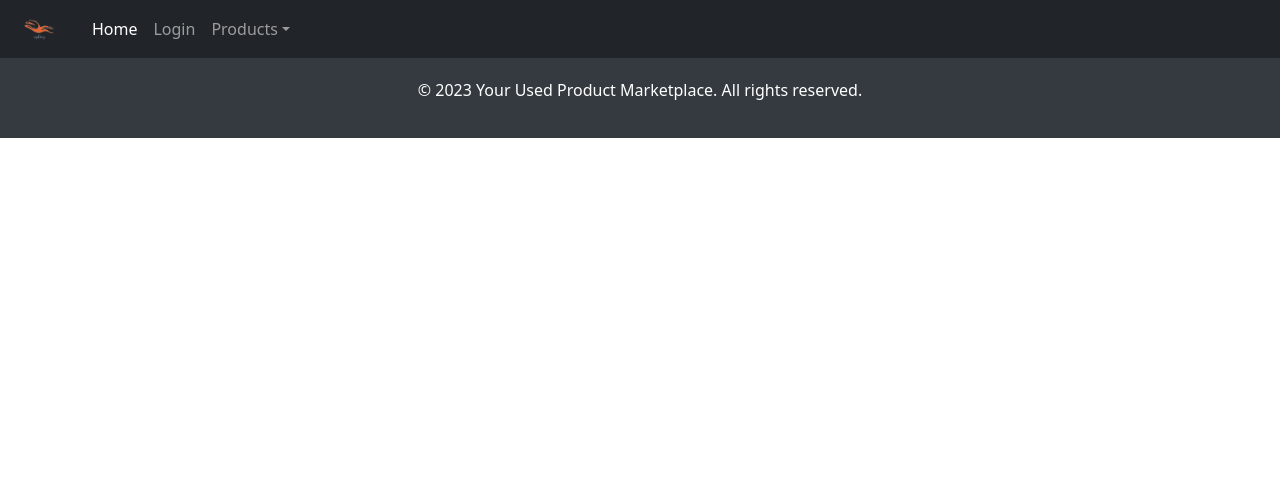
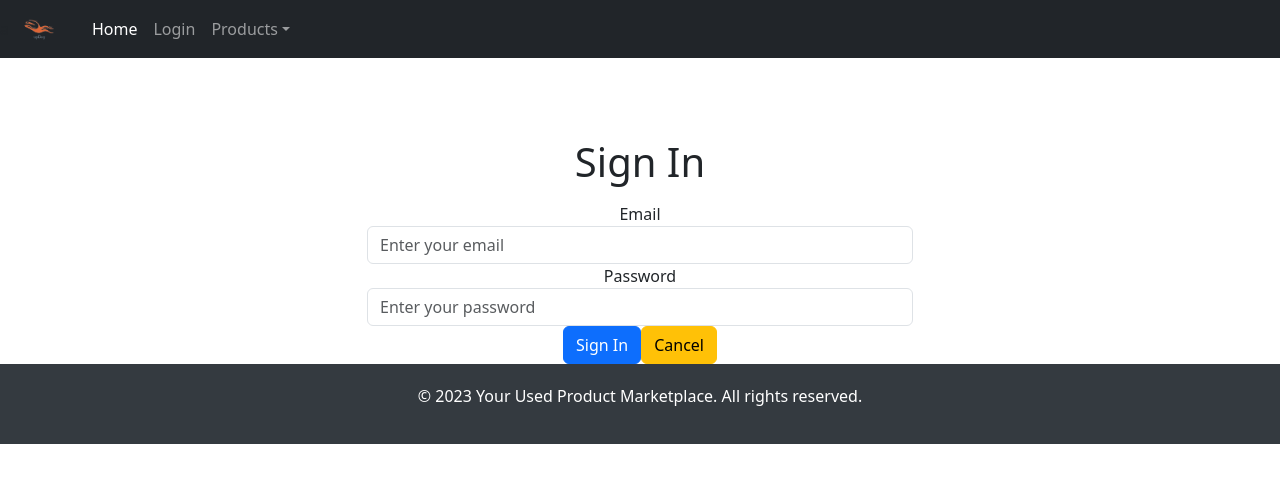
Before and after one commit to artem-kamov/comp229-group-project-frontend, a React (Create React App) app: page /Signin in a window 1280 px wide. Shown: the top 482 px of the page. Built offline with nearby package versions, Linux system fonts and the light colour scheme; no server answers.

Commit message:
sign In added

```diff
--- a/src/App.js
+++ b/src/App.js
@@ -5,7 +5,7 @@ import Home from './pages/Home';
 import Footer from './component/Footer';
 import './App.css';
 import Signup from "./pages/Signup";
-import Login from "./pages/Login";
+import Signin from "./pages/Signin";
 import AddProduct from './component/product/AddProduct';
 import EditProduct from './component/product/EditProduct';
 import ListProducts from './component/product/ListProducts';
@@ -19,7 +19,7 @@ function App() {
         <Routes>
           <Route path="/" element={<Home />} />
           <Route path="/Signup" element={<Signup />}/>
-          <Route path="/Login" element={<Login />}/>
+          <Route path="/Signin" element={<Signin />}/>
           <Route path="/products/add" element={<AddProduct />}></Route>
           <Route path="/products/edit/:id" element={<EditProduct />}></Route>
           <Route path="/products/list" element={<ListProducts />}></Route>
--- a/src/component/Navbar.js
+++ b/src/component/Navbar.js
@@ -28,7 +28,7 @@ function Navbar() {
                             </Link>
                         </li>
                         <li className="nav-item">
-                            <Link to="/Login" className="nav-link">
+                            <Link to="/Signin" className="nav-link">
                                 Login
                             </Link>
                         </li>
--- /dev/null
+++ b/src/component/auth/auth-helper.js
@@ -0,0 +1,12 @@
+import { jwtDecode } from "jwt-decode";
+
+const authenticate = (token, cb)=>{
+  if (typeof window !== "undefined") {
+    sessionStorage.setItem('token', token);
+
+    let decoded = jwtDecode(token);
+    sessionStorage.setItem('username', decoded.username)
+  }
+  cb();
+}
+export {authenticate};
--- a/src/datasource/api-user.js
+++ b/src/datasource/api-user.js
@@ -0,0 +1,25 @@
+let apiUrl = process.env.REACT_APP_APIURL;
+
+const signin = async (user) => {
+    try {
+        const response = await fetch(apiUrl + '/users/signin/', {
+            method: 'POST',
+            headers: {
+                'Accept': 'application/json',
+                'Content-Type': 'application/json'
+            },
+            body: JSON.stringify(user)
+        });
+
+        if (response.ok) {
+            return await response.json();
+        } else {
+            throw new Error('Failed to sign in');
+        }
+    } catch (err) {
+        console.error(err);
+        throw new Error('Something went wrong during sign in');
+    }
+};
+
+export { signin };
--- a/src/pages/Login.js
+++ /dev/null
@@ -1,65 +0,0 @@
-import React, { useEffect, useState } from "react"
-import axios from "axios"
-import { useNavigate, Link } from "react-router-dom"
-
-
-function Login() {
-
-    const history=useNavigate();
-
-    const [email,setEmail]=useState('')
-    const [password,setPassword]=useState('')
-
-    async function submit(e){
-        e.preventDefault();
-
-        try{
-
-            await axios.post("http://localhost:8000/login",{
-                email,password
-            })
-            .then(res=>{
-                if(res.data === "exist"){
-                    history("/",{state:{id:email}})
-                }
-                else if(res.data === "notexist"){
-                    alert("User have not sign up")
-                }
-            })
-            .catch(e=>{
-                alert("wrong details")
-                console.log(e);
-            })
-
-        }
-        catch(e){
-            console.log(e);
-
-        }
-
-    }
-
-
-    return (
-        <div className="login">
-
-            <h1>Login</h1>
-
-            <form action="POST">
-                <input type="email" onChange={(e) => { setEmail(e.target.value) }} placeholder="Email"  />
-                <input type="password" onChange={(e) => { setPassword(e.target.value) }} placeholder="Password"  />
-                <input type="submit" onClick={submit} />
-
-            </form>
-
-            <br />
-            <p>OR</p>
-            <br />
-
-            <Link to="/Signup">Signup Page</Link>
-
-        </div>
-    )
-}
-
-export default Login
--- /dev/null
+++ b/src/pages/Signin.js
@@ -0,0 +1,88 @@
+import { Link, useNavigate, useLocation } from "react-router-dom";
+import { useState } from "react";
+import { signin } from "../datasource/api-user.js";
+import { authenticate } from '../component/auth/auth-helper.js';
+
+const Signin = () => {
+    const { state } = useLocation();
+    const { from } = state || { from: { pathname: '/' } };
+
+    let navigate = useNavigate();
+
+    const [errorMsg, setErrorMsg] = useState('');
+    const [user, setUser] = useState({
+        email: '',
+        password: ''
+    });
+
+    const handleChange = (event) => {
+        const { name, value } = event.target;
+        setUser((prevFormData) => ({ ...prevFormData, [name]: value }));
+    };
+
+    const handleSubmit = (event) => {
+        event.preventDefault();
+
+        signin(user).then((data) => {
+            if (data && data.success) {
+                authenticate(data.token, () => {
+                    navigate(from, { replace: true });
+                });
+            } else {
+                setErrorMsg(data.message);
+            }
+        }).catch(err => {
+            setErrorMsg(err.message);
+            console.log(err);
+        });
+    };
+
+    return (
+        <div className="container" style={{ paddingTop: 80 }}>
+            <div className="row">
+                <div className="col-md-6 offset-md-3">
+                    <div className="signin-container">
+                        <h1 className="signin-heading">Sign In</h1>
+                        <p className="flash"><span>{errorMsg}</span></p>
+                        <form onSubmit={handleSubmit} className="signin-form">
+                            <div className="form-group">
+                                <label htmlFor="emailTextField">Email</label>
+                                <input
+                                    type="text"
+                                    className="form-control"
+                                    id="emailTextField"
+                                    placeholder="Enter your email"
+                                    name="email"
+                                    value={user.email || ''}
+                                    onChange={handleChange}
+                                    required
+                                />
+                            </div>
+                            <div className="form-group">
+                                <label htmlFor="passwordTextField">Password</label>
+                                <input
+                                    type="password"
+                                    className="form-control"
+                                    id="passwordTextField"
+                                    placeholder="Enter your password"
+                                    name="password"
+                                    value={user.password || ''}
+                                    onChange={handleChange}
+                                    required
+                                />
+                            </div>
+                            <button className="btn btn-primary" type="submit">
+                                Sign In
+                            </button>
+                            <Link to="/" className="btn btn-warning">
+                                Cancel
+                            </Link>
+                        </form>
+                    </div>
+                </div>
+            </div>
+        </div>
+    );
+};
+
+export default Signin;
```
